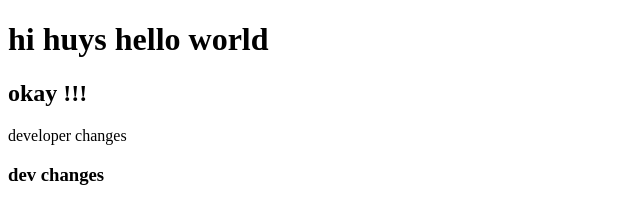
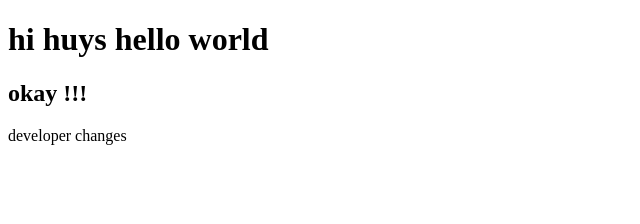
Before and after one commit to ralphyboy22/new-try-repo, a plain HTML site: page index.html in a window 1280 px wide. Shown: the whole page, without its empty margins (0-640 px from the left). Drawn offline with Linux system fonts and the light colour scheme.

Commit message:
Revert "add h3 tag" because some changes
This reverts commit af1c58f4b9ebba4a84ca1803984737e5d63568a7.

```diff
--- a/index.html
+++ b/index.html
@@ -10,6 +10,5 @@
     <h1> hi huys hello world</h1>
     <h2> okay !!!</h2>
     <p>developer changes</p>
-    <h3>dev changes</h3>
 </body>
 </html>
```
